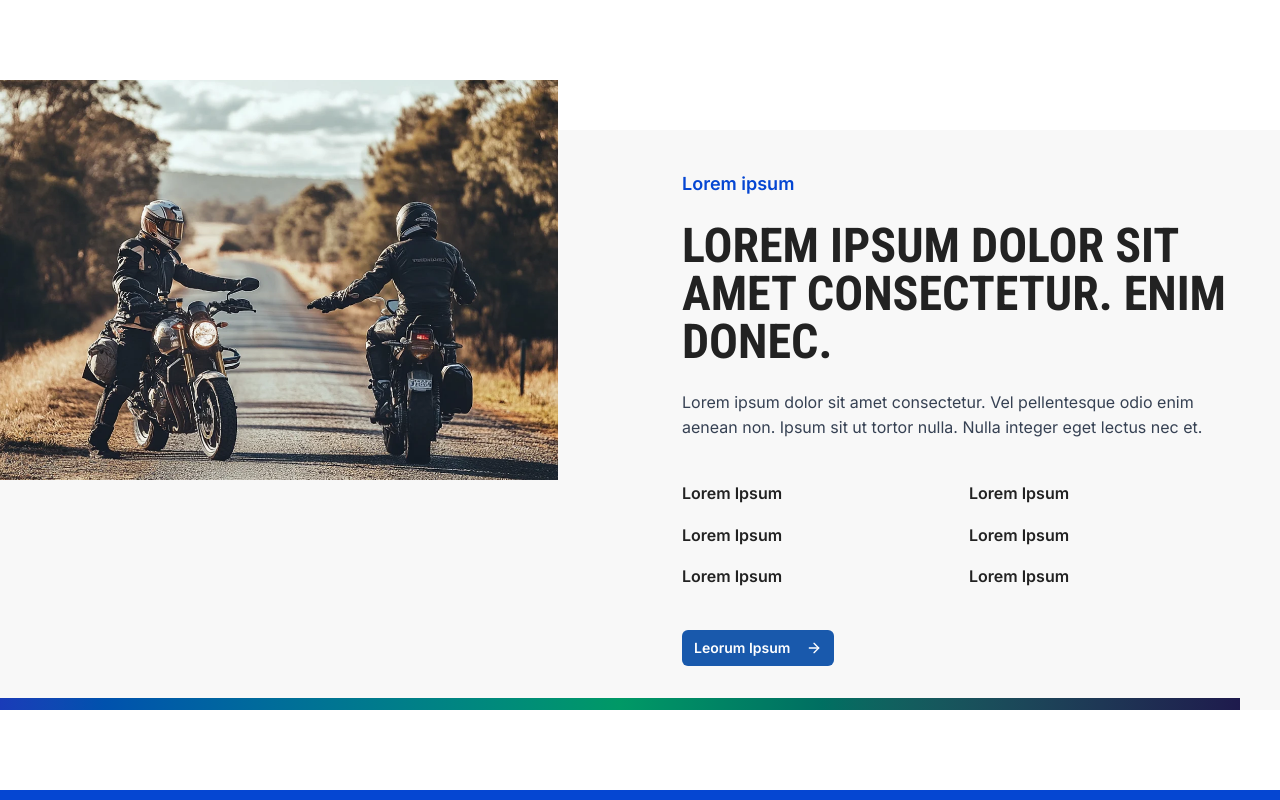
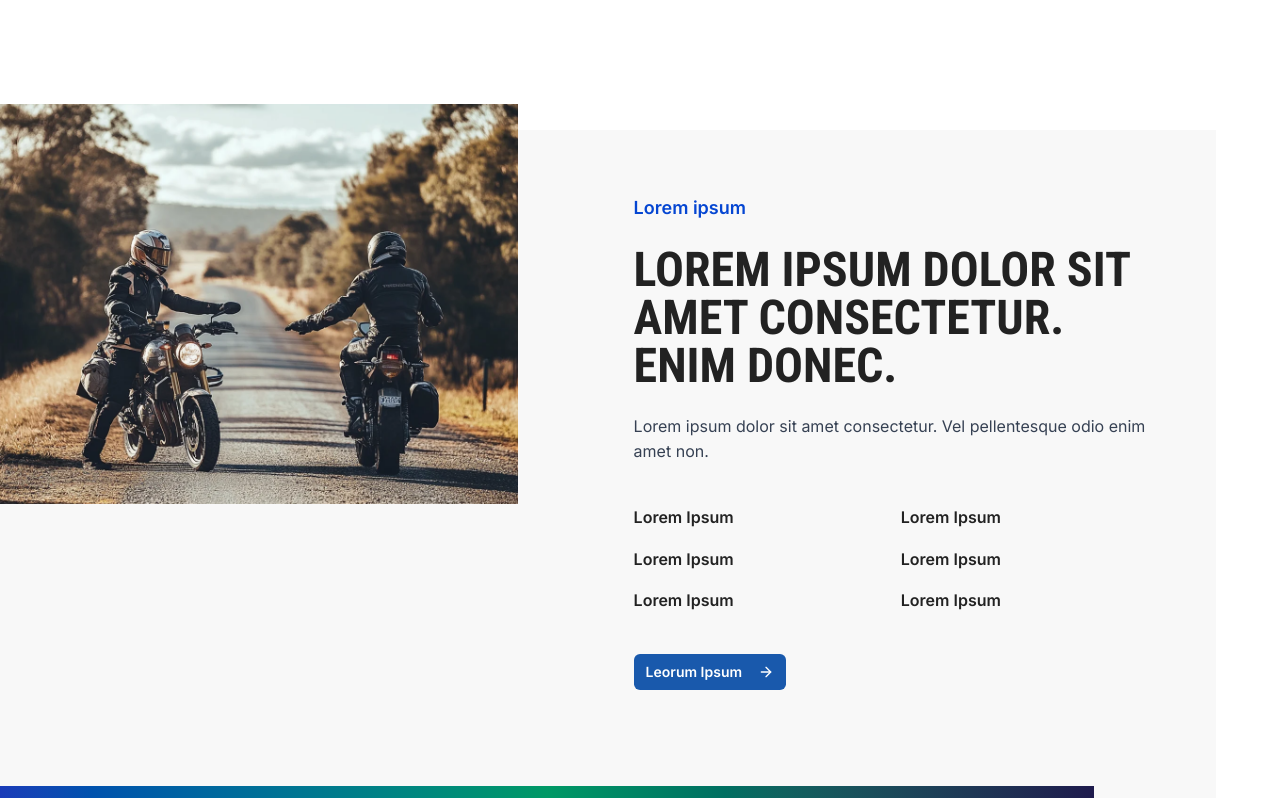
Before and after one commit to Surjendu-kar/webbywolf, a Next.js app: page / in a window 1280 px wide. Shown: the part 8460-9260 px from the top of the page. Built offline with nearby package versions, Linux system fonts and the light colour scheme.

Commit message:
Add new slides to SliderSection and update navigation dot styling
- Introduced two new slides: "Professional Rider" and "Sunset Adventurers" to enhance content variety.
- Adjusted navigation dot styling for improved visual feedback and interaction.

```diff
--- a/src/components/sections/SimpleSection.tsx
+++ b/src/components/sections/SimpleSection.tsx
@@ -14,10 +14,10 @@ const SimpleSection = () => {
   ];
 
   return (
-    <section className="container relative mx-auto my-20 bg-[#F8F8F8] p-10 pb-0 pl-0">
-      <div className="flex flex-col justify-between gap-6 lg:flex-row">
+    <section className=" mr:0 relative my-10  bg-[#F8F8F8] lg:my-20 lg:mr-16">
+      <div className=" mx-auto flex flex-col justify-between gap-6 p-0 lg:flex-row lg:py-16  lg:pr-16">
         {/* Left Content - Image */}
-        <div className="relative bottom-[90px] h-[400px] w-full lg:w-[45%]">
+        <div className="relative bottom-0 h-[400px] w-full lg:bottom-[90px] lg:w-[45%]">
           <Image
             src="/motorcycles/rider.webp"
             alt="Motorcycle riders"
@@ -27,7 +27,7 @@ const SimpleSection = () => {
         </div>
 
         {/* Right Content */}
-        <div className="w-full space-y-6 lg:w-[45%]">
+        <div className="w-full space-y-6 px-4 lg:w-[45%] lg:px-0">
           <h3 className="font-inter text-lg font-semibold text-brand-secondary">
             Lorem ipsum
           </h3>
@@ -36,8 +36,7 @@ const SimpleSection = () => {
           </h2>
           <p className="font-inter text-gray-700">
             Lorem ipsum dolor sit amet consectetur. Vel pellentesque odio enim
-            aenean non. Ipsum sit ut tortor nulla. Nulla integer eget lectus nec
-            et.
+            amet non.
           </p>
 
           {/* Grid of Lorem Ipsum items */}
@@ -58,7 +57,10 @@ const SimpleSection = () => {
           </Button>
         </div>
       </div>
-      <GradientBar />
+
+      <div className="w-[90%]">
+        <GradientBar />
+      </div>
     </section>
   );
 };
--- a/src/components/sections/SliderSection.tsx
+++ b/src/components/sections/SliderSection.tsx
@@ -29,6 +29,20 @@ const SliderSection = () => {
     },
     {
       id: 3,
+      image: "/motorcycles/sunset-riders.webp",
+      title: "Sunset Adventurers",
+      description:
+        "Consectetur adipiscing elit, sed do eiusmod tempor incididunt ut labore et dolore magna aliqua. Ut enim ad minim veniam, quis nostrud libero, id netus tincidunt...",
+    },
+    {
+      id: 4,
+      image: "/motorcycles/rider.webp",
+      title: "Professional Rider",
+      description:
+        "Lorem ipsum dolor sit amet consectetur. Malesuada tristique libero, id netus tincidunt. Egestas ac arcu amet nisl quis estlibero, id netus tincidunt...",
+    },
+    {
+      id: 5,
       image: "/motorcycles/sunset-riders.webp",
       title: "Sunset Adventurers",
       description:
@@ -81,7 +95,7 @@ const SliderSection = () => {
       </div>
 
       {/* Navigation Dots */}
-      <div className="mt-8 flex justify-center gap-2 lg:mt-0">
+      <div className="mt-8 flex justify-center gap-1 lg:mt-0">
         {slides.map((slide, index) => (
           <button
             key={slide.id}
@@ -89,7 +103,7 @@ const SliderSection = () => {
             className={`h-2 w-2 cursor-pointer rounded-full transition-all duration-300 ${
               index === currentSlide
                 ? "w-8 bg-brand-primary"
-                : "bg-gray-300 hover:bg-gray-400"
+                : "bg-[#80B0ED] hover:scale-110"
             }`}
             aria-label={`Go to slide ${slide.id}`}
           />
```
